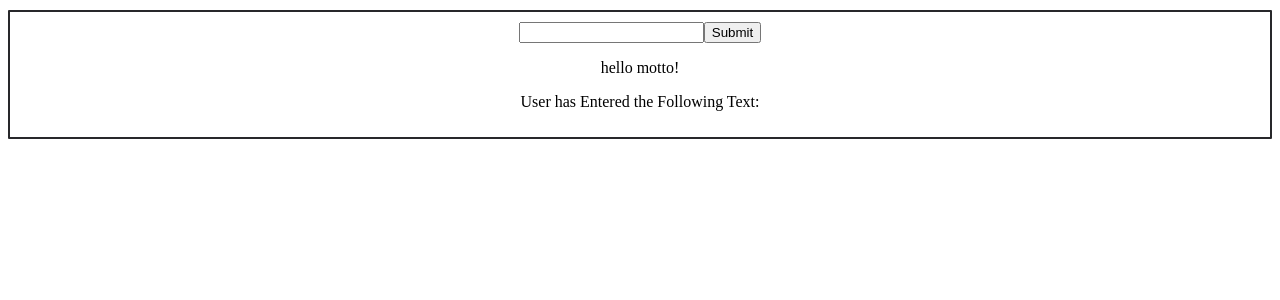
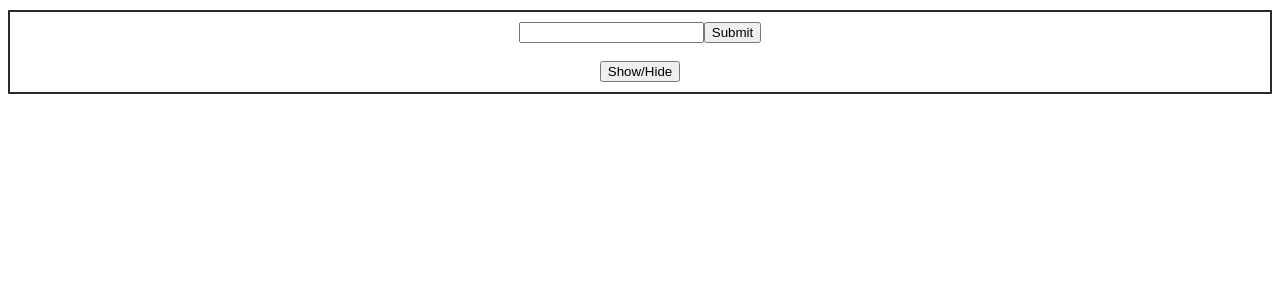
Before and after one commit to vikramreddy2662/angular, an Angular app: page / in a window 1280 px wide. Shown: the top 300 px of the page. Built offline with nearby package versions, Linux system fonts and the light colour scheme.

Commit message:
ngOnDestroy

```diff
--- a/src/app/app.component.html
+++ b/src/app/app.component.html
@@ -3,8 +3,10 @@
 <div class="container">
  <input type="text" #inputEl  (focus)="0">
   <button (click)="onBtnClicked(inputEl)">Submit</button>
-  <app-demo [message]="inputVal">
+  <app-demo [message]="inputVal"  *ngIf="todestroy">
     <!-- <p #para>This is the Projected Content which is Fully Injected And Fully Intialized</p> -->
     <p #para>User has Entered the Following Text:{{inputVal}}</p>
   </app-demo>
+   <br><br>
+<button (click)="onDestroyBtn()">Show/Hide</button>
 </div>
--- a/src/app/app.component.ts
+++ b/src/app/app.component.ts
@@ -8,6 +8,9 @@ import { Component } from '@angular/core';
 export class AppComponent {
   title = 'Angular-Lifecycle-Hook';
   inputVal:string='';
+  todestroy:boolean=false;
+
+
   constructor(){
     console.log('App component constructor called');
    }
@@ -16,10 +19,23 @@ export class AppComponent {
    onBtnClicked(inputEl:HTMLInputElement){
     this.inputVal=inputEl.value;
    }
-   ngAfterViewInit(){
+
+   /*ngAfterViewInit(){
 
     console.log("ngAfterViewInit lifeCycle Hook is called");
    // console.log(this.tempelement.nativeElement);
 
    }
+
+   ngAfterViewChecked(){
+    console.log('ngAfetrVeiwChecked Hook is Called');
+   }*/
+
+   onDestroyBtn(){
+
+    this.todestroy=!this.todestroy
+
+
+   }
+
 }
--- a/src/app/demo/demo.component.html
+++ b/src/app/demo/demo.component.html
@@ -1,7 +1,7 @@
 
 <div class="demo">
-<!-- <p #temp >Message: {{message}}</p> -->
+<p #temp >Message: {{message}}</p>
 <!-- //<p *ngFor="let msg of message" >Message: {{msg}}</p> -->
-<p #temp>hello motto!</p>
+<!-- <p #temp>hello motto!</p> -->
 <ng-content></ng-content>
 </div>
--- a/src/app/demo/demo.component.ts
+++ b/src/app/demo/demo.component.ts
@@ -10,7 +10,9 @@ import { Component,
    AfterContentInit,
   ContentChild,
   AfterContentChecked,
-  AfterViewInit
+  AfterViewInit,
+  AfterViewChecked,
+  OnDestroy
 
 
         } from '@angular/core';
@@ -21,7 +23,7 @@ import { Component,
   styleUrls: ['./demo.component.css']
 })
 
-export class DemoComponent implements OnChanges, OnInit ,DoCheck,AfterContentInit,AfterContentChecked,AfterViewInit
+export class DemoComponent implements OnChanges, OnInit ,DoCheck,AfterContentInit,AfterContentChecked,AfterViewInit,AfterViewChecked,OnDestroy
 {
   title: string = 'Demo Component';
   //@Input() message: string[];
@@ -93,7 +95,26 @@ ngAfterViewInit(){
 /*ngAfterViewInit method  is called only after the template of it's component and view templates of it's child class components are fully
 intialized
 =>view child and view children decorators are just intialized before this method.
-=>just like ngInit and ngAfterInit. ngAfterViewInit hook method also get called only once after the first run of CDLC */
+=>just like ngInit and ngAfterInit. ngAfterViewInit hook method also get called only once after the first run of CDLC
+=>it's called after all the lifecycle hooks of it's child component is executed  */
+
+}
+ngAfterViewChecked(){
+
+  console.log("ngAfterViewChecked hook is called");
+  console.log(this.tempelement.nativeElement.textContent);
+
+
+  /*ngAfterViewChecked is called after the ngAfterViewInit it runs at the very first when the component is created and after
+  for every CDLC run
+  =>the properties updated using view child and view children decorator are rendered on the webpage as it runs for every CDLC RUN
+  no  matter whether the change is detected by CDLC  ngAfterViewChecked is run for every CDLC run */
+
+}
+
+ngOnDestroy(){
+
+console.log("ngOnDestroy Method lifecycle  hook is called");
 
 }
 
```
Also changed, not shown: 1 other file (tests, documents, lock files or other folders).
